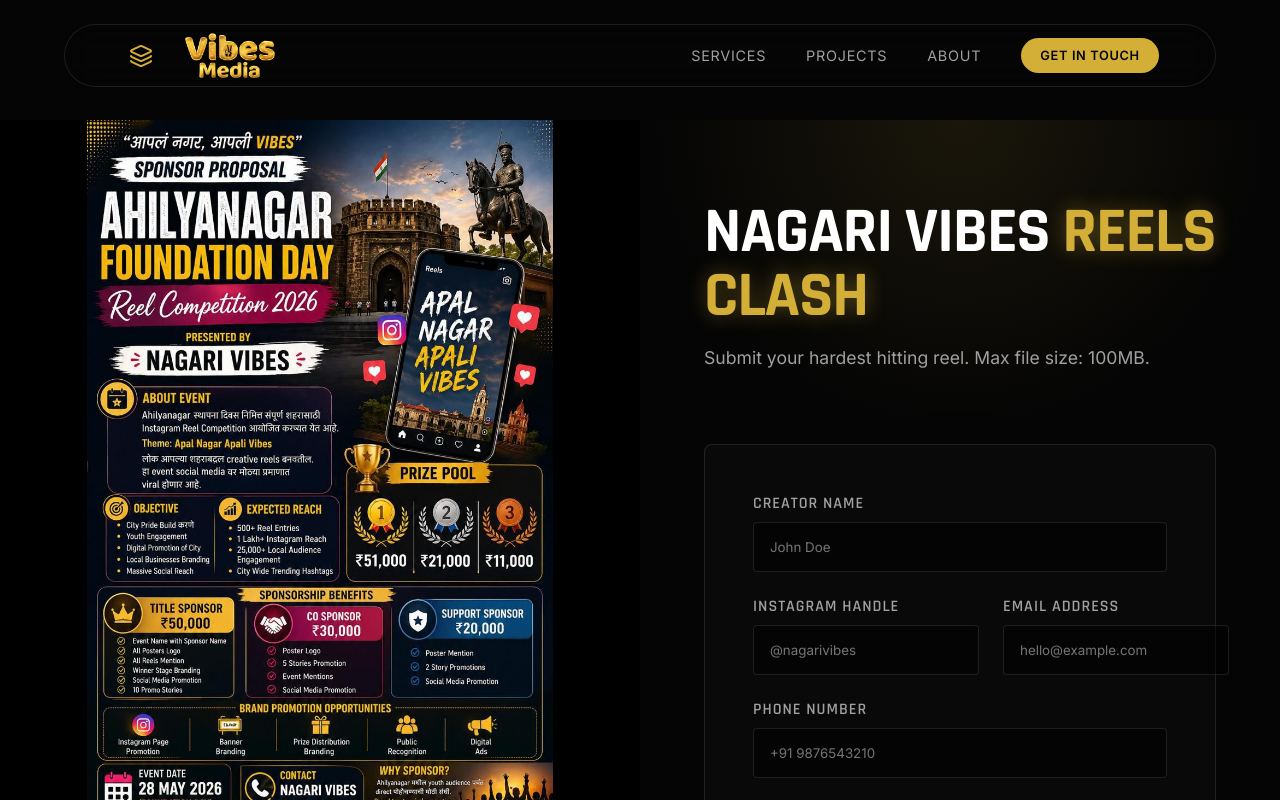
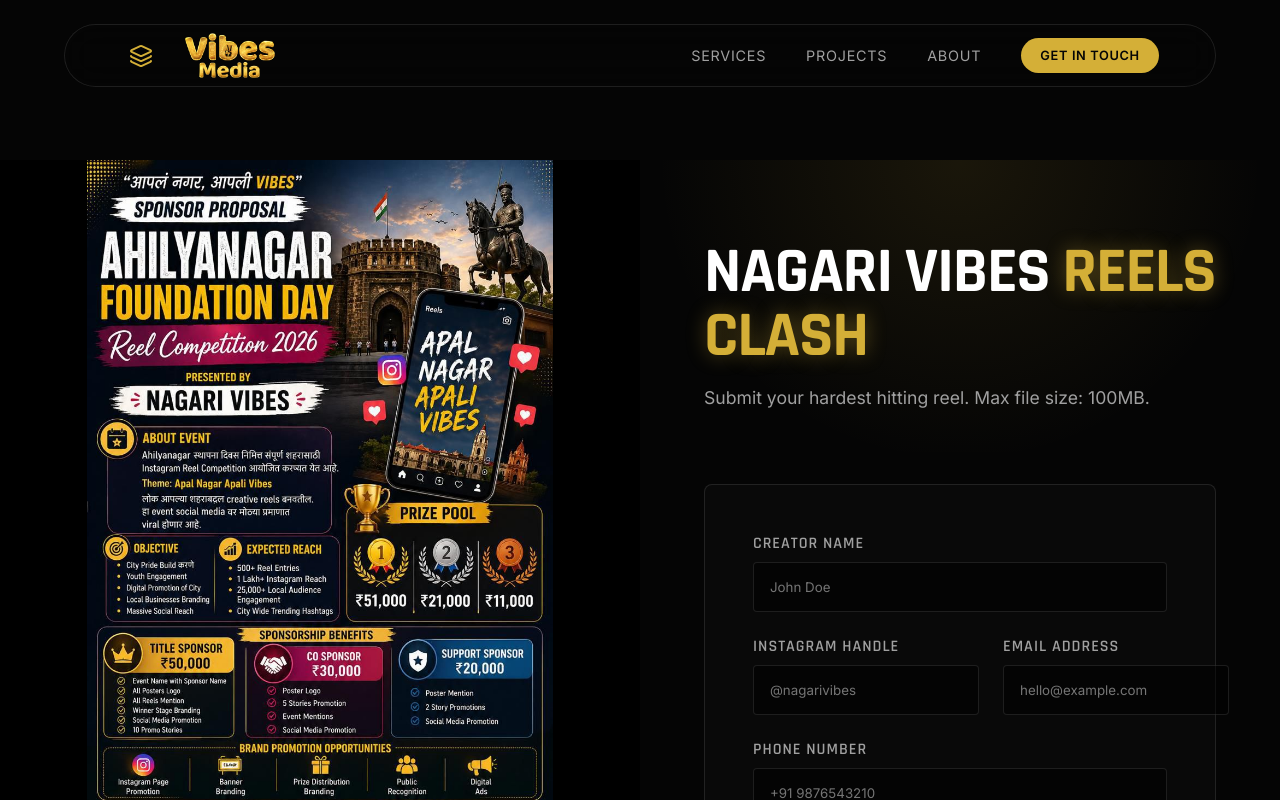
Before and after one commit to nagari-vibes/NagariVibes, a Next.js app: page /reels-competition in a window 1280 px wide. Shown: the top 800 px of the page. Built offline with nearby package versions, Linux system fonts and the light colour scheme; a web font is replaced by a local one.

Commit message:
UI: Increase header clearance to prevent overlap on competition page

```diff
--- a/src/app/reels-competition/Competition.module.css
+++ b/src/app/reels-competition/Competition.module.css
@@ -7,7 +7,7 @@
   display: flex;
   flex-direction: column;
   width: 100%;
-  padding-top: 120px; /* Space for fixed header on mobile */
+  padding-top: 160px; /* Increased clearance for fixed header */
 }
 
 .promoImageWrapper {
@@ -58,7 +58,7 @@
 @media (min-width: 1024px) {
   .splitLayout {
     flex-direction: row;
-    padding-top: 120px;
+    padding-top: 160px;
   }
 
   .promoImageWrapper {
```
